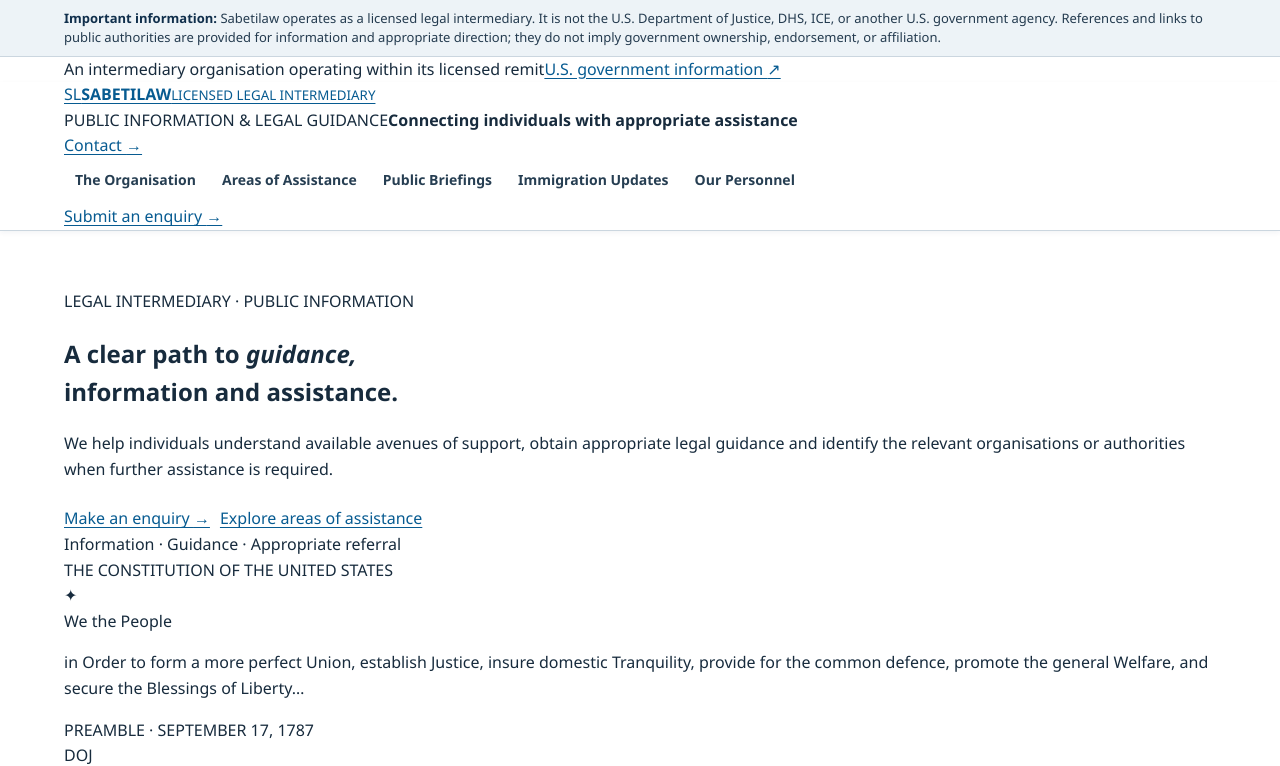
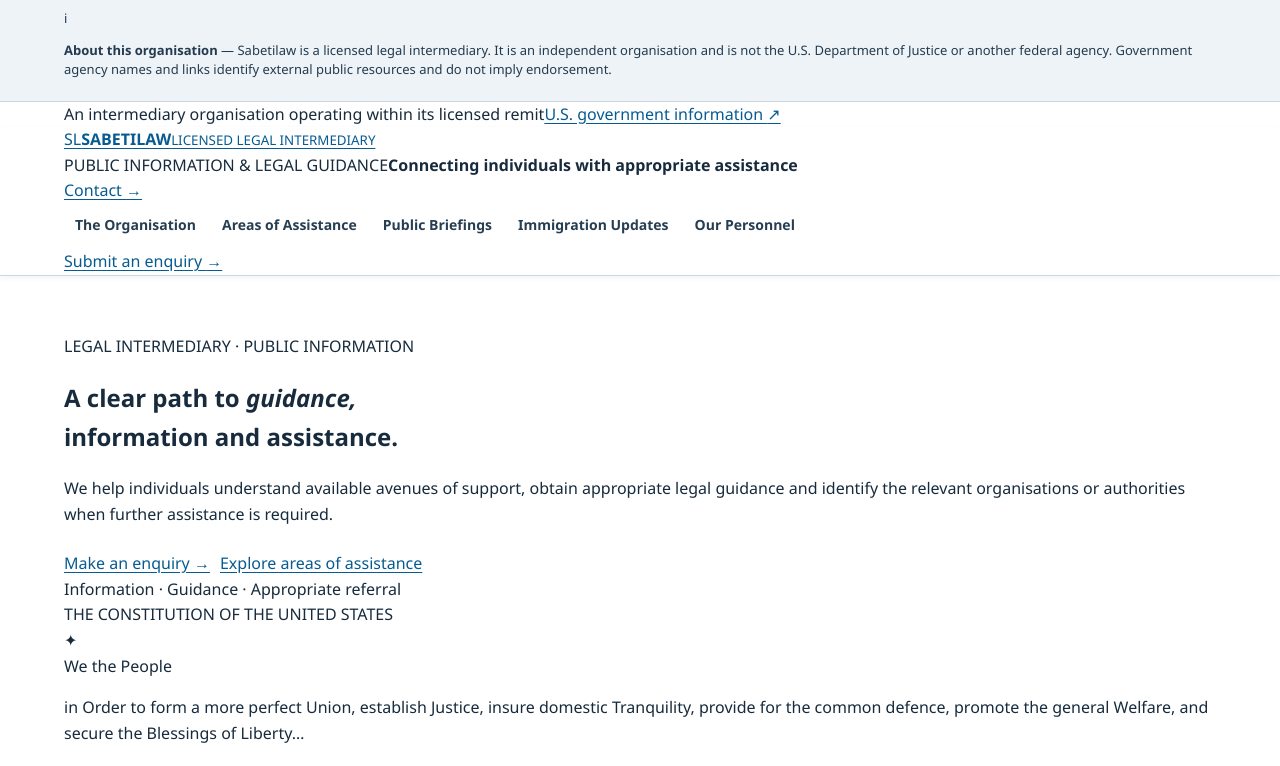
Before and after one commit to Eldee05/sabetilaw, a React (Vite) app in the folder client/: page / in a window 1280 px wide. Shown: the top 766 px of the page. Built offline with nearby package versions, Linux system fonts and the light colour scheme; no server answers.

Commit message:
Clarify independent intermediary status in site notice

```diff
--- a/client/src/components/Notice.jsx
+++ b/client/src/components/Notice.jsx
@@ -1,8 +1,9 @@
 export default function Notice() {
   return (
     <div className="disc">
-      <div className="w">
-        <b>Important information:</b> Sabetilaw operates as a licensed legal intermediary. It is not the U.S. Department of Justice, DHS, ICE, or another U.S. government agency. References and links to public authorities are provided for information and appropriate direction; they do not imply government ownership, endorsement, or affiliation.
+      <div className="w disc-inner">
+        <span className="disc-symbol" aria-hidden="true">i</span>
+        <p><strong>About this organisation</strong> — Sabetilaw is a licensed legal intermediary. It is an independent organisation and is not the U.S. Department of Justice or another federal agency. Government agency names and links identify external public resources and do not imply endorsement.</p>
       </div>
     </div>
   );
```
